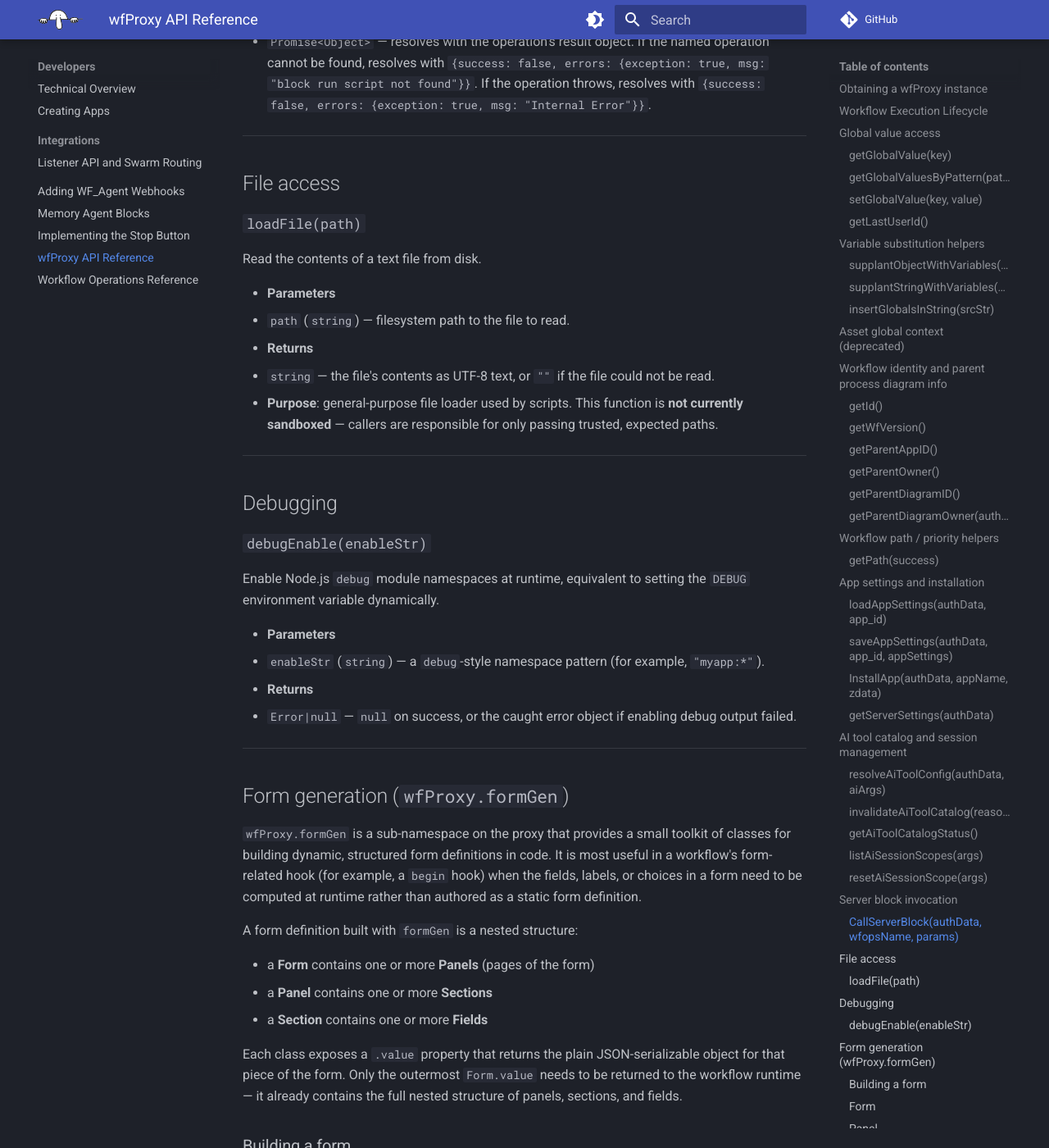
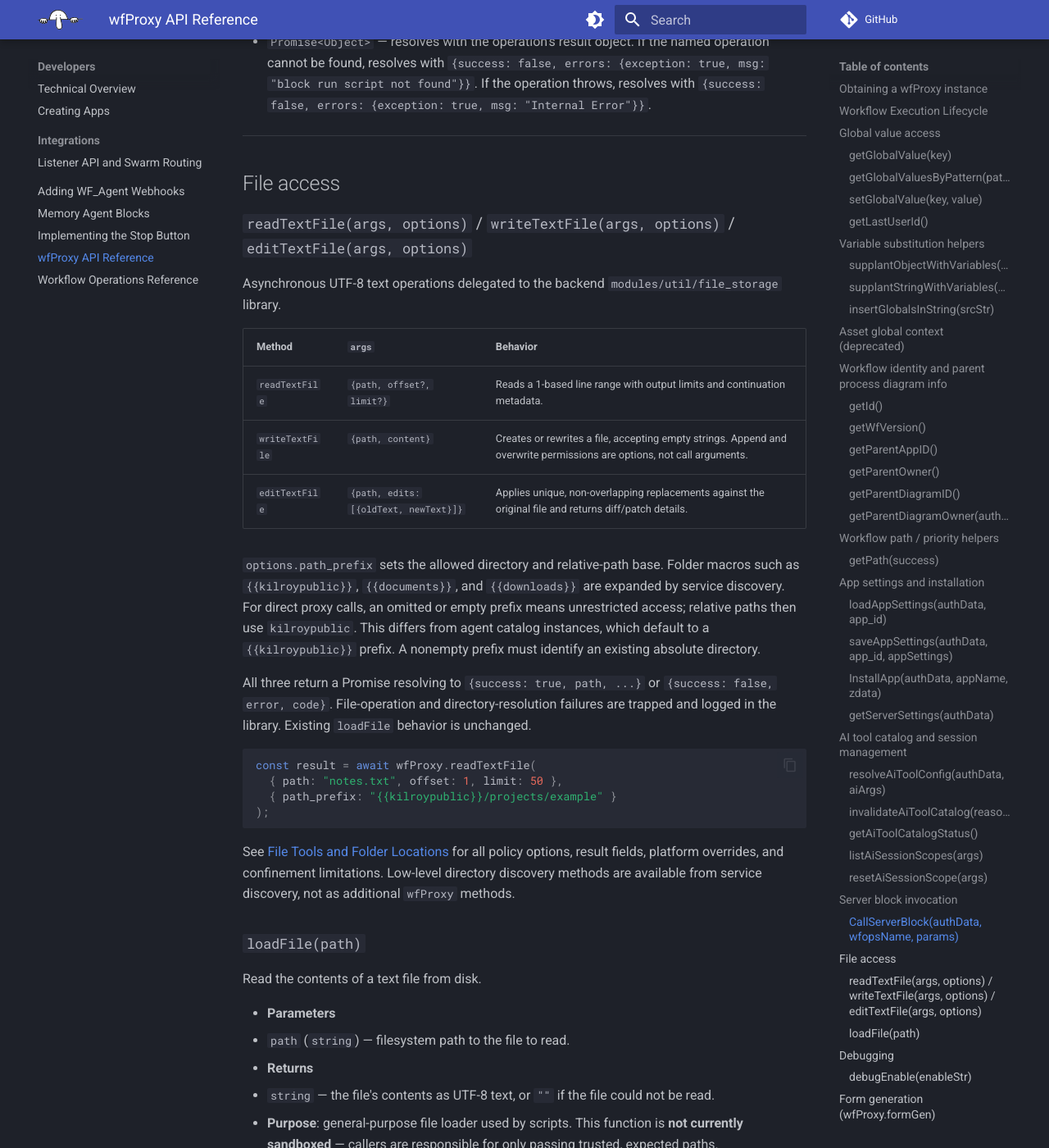
Before and after one commit to kilroy-tech/kilroy-tech.github.io, an MkDocs documentation site: the page built from docs/developers/wfproxy-api-reference.md, in a window 1280 px wide and 1400 px high, scrolled down 9768 px. Shown: the whole window at 82% size. Built offline with MkDocs 1.6.1 and Material for MkDocs 9.7.7, drawn with Linux system fonts in a browser that asks for light colours; comment, search, counter and statistics services are not loaded.

Commit message:
added new tool defs for agents, workflows

````diff
--- a/docs/developers/wfproxy-api-reference.md
+++ b/docs/developers/wfproxy-api-reference.md
@@ -364,6 +364,29 @@
 
 ## File access
 
+### `readTextFile(args, options)` / `writeTextFile(args, options)` / `editTextFile(args, options)`
+
+Asynchronous UTF-8 text operations delegated to the backend `modules/util/file_storage` library.
+
+| Method | `args` | Behavior |
+|---|---|---|
+| `readTextFile` | `{path, offset?, limit?}` | Reads a 1-based line range with output limits and continuation metadata. |
+| `writeTextFile` | `{path, content}` | Creates or rewrites a file, accepting empty strings. Append and overwrite permissions are options, not call arguments. |
+| `editTextFile` | `{path, edits: [{oldText, newText}]}` | Applies unique, non-overlapping replacements against the original file and returns diff/patch details. |
+
+`options.path_prefix` sets the allowed directory and relative-path base. Folder macros such as `{{kilroypublic}}`, `{{documents}}`, and `{{downloads}}` are expanded by service discovery. For direct proxy calls, an omitted or empty prefix means unrestricted access; relative paths then use `kilroypublic`. This differs from agent catalog instances, which default to a `{{kilroypublic}}` prefix. A nonempty prefix must identify an existing absolute directory.
+
+All three return a Promise resolving to `{success: true, path, ...}` or `{success: false, error, code}`. File-operation and directory-resolution failures are trapped and logged in the library. Existing `loadFile` behavior is unchanged.
+
+```javascript
+const result = await wfProxy.readTextFile(
+  { path: "notes.txt", offset: 1, limit: 50 },
+  { path_prefix: "{{kilroypublic}}/projects/example" }
+);
+```
+
+See [File Tools and Folder Locations](file-tools.md) for all policy options, result fields, platform overrides, and confinement limitations. Low-level directory discovery methods are available from service discovery, not as additional `wfProxy` methods.
+
 ### `loadFile(path)`
 
 Read the contents of a text file from disk.
--- a/mkdocs.kilroy.docs.yml
+++ b/mkdocs.kilroy.docs.yml
@@ -18,6 +18,7 @@
       - Listener Bridge: apps/groups-listener-bridge.md
   - AI Agents:
       - Agent Configuration: developers/ai-agent-configuration.md
+      - File Tools and Folder Locations: developers/file-tools.md
       - Sub-Agent Profiles: developers/agent-profiles.md
   - Files and Settings: getting-started/files-and-settings.md
   - FAQ: faq.md
--- a/mkdocs.yml
+++ b/mkdocs.yml
@@ -25,6 +25,7 @@
       - Tutorial 2: tutorials/tutorial2.md
   - AI Agents:
       - Agent Configuration: developers/ai-agent-configuration.md
+      - File Tools and Folder Locations: developers/file-tools.md
       - Sub-Agent Profiles: developers/agent-profiles.md
   - Developers:
       - Technical Overview: developers/technical.md
````
Also changed, not shown: docs/developers/adding_wf_agents.md (+2 -0 lines), docs/developers/ai-agent-configuration.md (+6 -0 lines), docs/developers/file-tools.md (added, +155 -0 lines).
